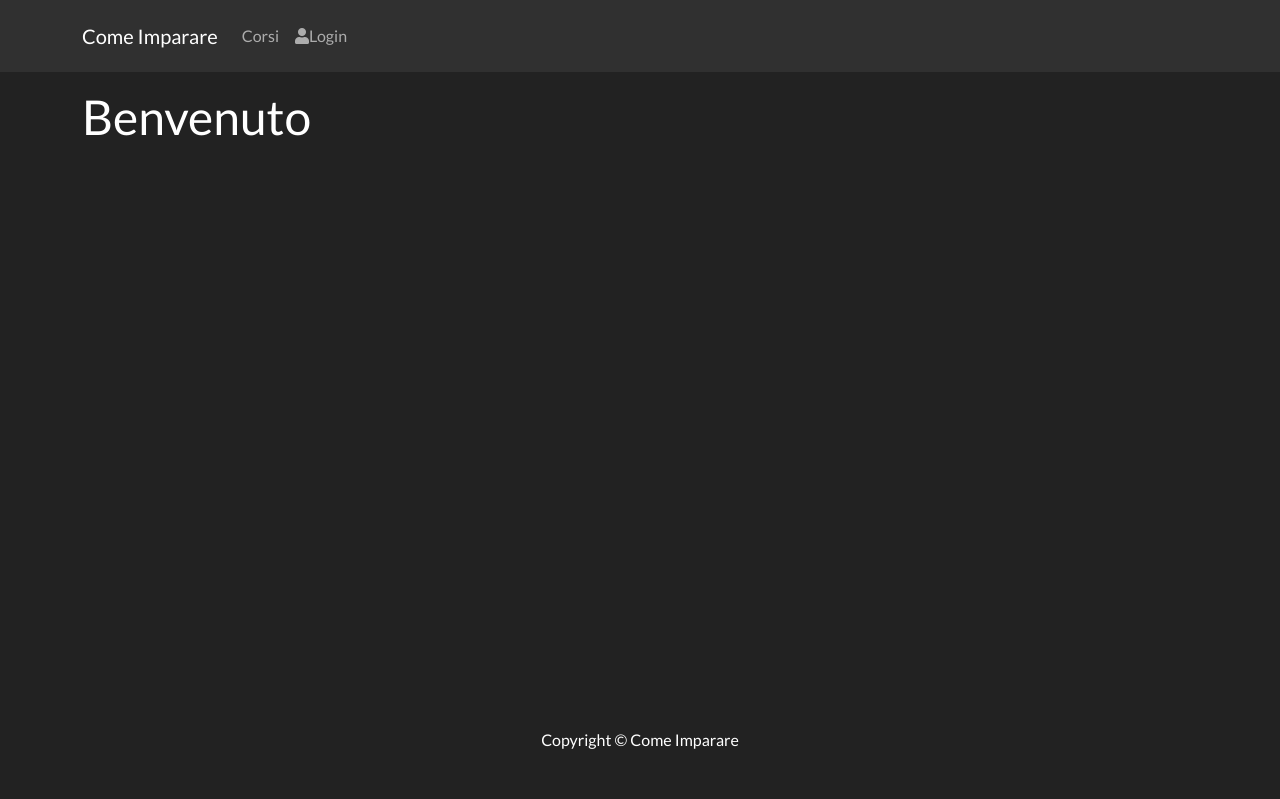
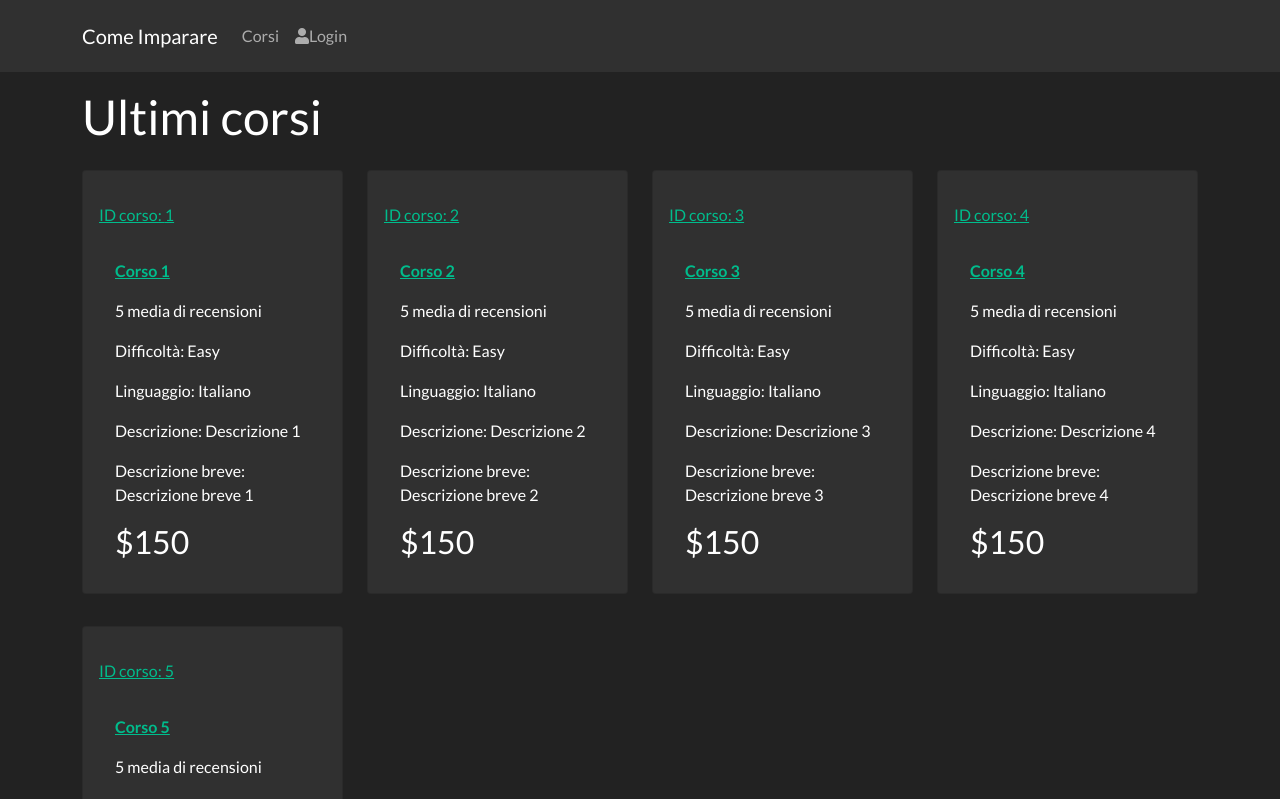
Before and after one commit to emanuelegorga/comeimparare-frontend, a React (Create React App) app: page / in a window 1280 px wide. Shown: the top 799 px of the page. Built offline with nearby package versions, Linux system fonts and the light colour scheme; some icons are missing.

Commit message:
Create Corso component and HomePage

```diff
--- a/src/App.js
+++ b/src/App.js
@@ -1,6 +1,7 @@
 import { Container } from "react-bootstrap";
 import Header from "./components/Header";
 import Footer from "./components/Footer";
+import HomePage from "./pages/HomePage";
 
 function App() {
   return (
@@ -9,7 +10,7 @@ function App() {
 
       <main className="py-3">
         <Container>
-          <h1>Benvenuto</h1>
+          <HomePage />
         </Container>
       </main>
 
--- /dev/null
+++ b/src/components/Corso.js
@@ -0,0 +1,44 @@
+import React from "react";
+import { Card } from "react-bootstrap";
+
+function Corso({ corso }) {
+  return (
+    <Card className="my-3 p-3 rounded">
+      <a href={`/corso/${corso.id}`}>
+        {/* <Card.Img src={corso.image} /> */}
+        <Card.Text as="div">
+          <div className="my-3">ID corso: {corso.id}</div>
+        </Card.Text>
+      </a>
+
+      <Card.Body>
+        <a href={`/corso/${corso.id}`}>
+          <Card.Title as="div">
+            <strong>{corso.title}</strong>
+          </Card.Title>
+        </a>
+
+        <Card.Text as="div">
+          <div className="my-3">{corso.average_rating} media di recensioni</div>
+        </Card.Text>
+
+        <Card.Text as="div">
+          <div className="my-3">Difficoltà: {corso.difficulty}</div>
+        </Card.Text>
+        <Card.Text as="div">
+          <div className="my-3">Linguaggio: {corso.language}</div>
+        </Card.Text>
+        <Card.Text as="div">
+          <div className="my-3">Descrizione: {corso.description}</div>
+        </Card.Text>
+        <Card.Text as="div">
+          <div className="my-3">Descrizione breve: {corso.summary}</div>
+        </Card.Text>
+
+        <Card.Text as="h3">${corso.price}</Card.Text>
+      </Card.Body>
+    </Card>
+  );
+}
+
+export default Corso;
--- /dev/null
+++ b/src/corsi.js
@@ -0,0 +1,74 @@
+const corsi = [
+  {
+    id: "1",
+    title: "Corso 1",
+    description: "Descrizione 1",
+    difficulty: "Easy",
+    summary: "Descrizione breve 1",
+    language: "Italiano",
+    price: "150",
+    accepted: true,
+    published: true,
+    profit: "150",
+    average_rating: "5",
+    user_id: "1",
+  },
+  {
+    id: "2",
+    title: "Corso 2",
+    description: "Descrizione 2",
+    difficulty: "Easy",
+    summary: "Descrizione breve 2",
+    language: "Italiano",
+    price: "150",
+    accepted: true,
+    published: true,
+    profit: "150",
+    average_rating: "5",
+    user_id: "2",
+  },
+  {
+    id: "3",
+    title: "Corso 3",
+    description: "Descrizione 3",
+    difficulty: "Easy",
+    summary: "Descrizione breve 3",
+    language: "Italiano",
+    price: "150",
+    accepted: true,
+    published: true,
+    profit: "150",
+    average_rating: "5",
+    user_id: "3",
+  },
+  {
+    id: "4",
+    title: "Corso 4",
+    description: "Descrizione 4",
+    difficulty: "Easy",
+    summary: "Descrizione breve 4",
+    language: "Italiano",
+    price: "150",
+    accepted: true,
+    published: true,
+    profit: "150",
+    average_rating: "5",
+    user_id: "4",
+  },
+  {
+    id: "5",
+    title: "Corso 5",
+    description: "Descrizione 5",
+    difficulty: "Easy",
+    summary: "Descrizione breve 5",
+    language: "Italiano",
+    price: "150",
+    accepted: true,
+    published: true,
+    profit: "150",
+    average_rating: "5",
+    user_id: "5",
+  },
+];
+
+export default corsi;
--- /dev/null
+++ b/src/pages/HomePage.js
@@ -0,0 +1,22 @@
+import React from "react";
+import { Row, Col } from "react-bootstrap";
+
+import Corso from "../components/Corso";
+import corsi from "../corsi";
+
+function HomePage() {
+  return (
+    <div>
+      <h1>Ultimi corsi</h1>
+      <Row>
+        {corsi.map((corso) => (
+          <Col key={corso.id} sm={12} md={6} lg={4} xl={3}>
+            <Corso corso={corso} />
+          </Col>
+        ))}
+      </Row>
+    </div>
+  );
+}
+
+export default HomePage;
```
